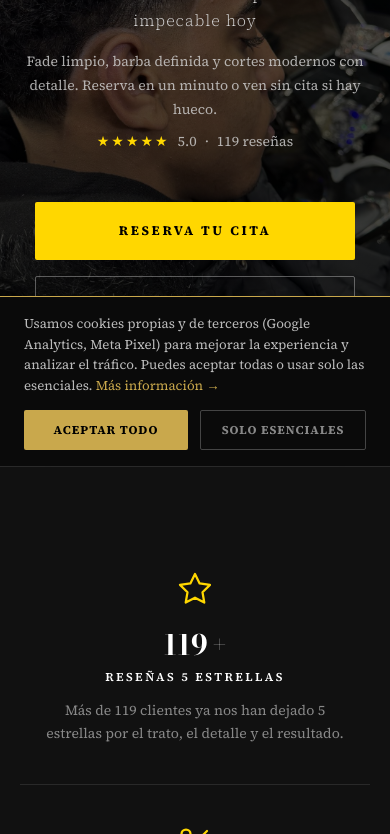
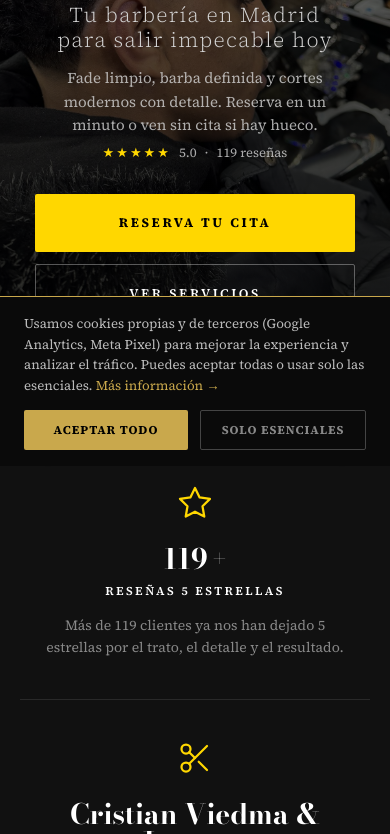
Before and after one commit to Cuchmequena/Initial-Faded-Barbershop-website, a plain HTML site: page index.html in a window 390 px wide. Shown: the part 378-1212 px from the top of the page. Drawn offline with nearby package versions, Linux system fonts and the light colour scheme.

Commit message:
Add files via upload

```diff
--- a/_data/home.json
+++ b/_data/home.json
@@ -17,7 +17,7 @@
   "whyus_reviews_desc": "Más de 119 clientes ya nos han dejado 5 estrellas por el trato, el detalle y el resultado.",
   "whyus_barbers_title": "Barberos Expertos",
   "whyus_barbers_desc": "Auténticos artistas del corte y el diseño",
-  "whyus_barbers_names": "Cristian & Jennson",
+  "whyus_barbers_names": "Cristian Viedma & Jennson",
   "whyus_barbers_text": "Te escuchamos, te asesoramos y ejecutamos un corte limpio que encaja contigo.",
   "whyus_loyalty_desc": "Empiezas a sumar desde la primera visita y el 6º corte te sale gratis.",
   "whyus_reviews_title": "Reseñas 5 Estrellas",
--- a/_data/team.json
+++ b/_data/team.json
@@ -1,7 +1,7 @@
 {
   "members": [
     {
-      "name": "Cristian Vieda",
+      "name": "Cristian Viedma",
       "role": "Barbero Especialista",
       "desc": "Especialista en cortes de precisión y diseños a medida. Valorado 5 estrellas por su atención al detalle y su capacidad para transformar cada corte en algo único.",
       "photo": "/assets/images/galeria/g3.jpg",
--- a/assets/css/styles.css
+++ b/assets/css/styles.css
@@ -510,6 +510,16 @@ address { font-style: normal; }
   height: 100%;
   object-fit: cover;
   object-position: center center;
+  opacity: 0;
+  transition: opacity 0.4s ease;
+}
+
+.hero-video.is-ready {
+  opacity: 1;
+}
+
+.hero--image-only .hero-media {
+  display: none;
 }
 
 .hero-overlay {
@@ -526,6 +536,7 @@ address { font-style: normal; }
 .hero-content {
   position: relative;
   z-index: 1;
+  width: min(100%, 760px);
   max-width: 760px;
 }
 
@@ -559,6 +570,10 @@ address { font-style: normal; }
   color: var(--color-gray);
   letter-spacing: 0.06em;
   margin-bottom: 16px;
+  max-width: 28ch;
+  margin-left: auto;
+  margin-right: auto;
+  text-wrap: balance;
 }
 
 .hero-text {
@@ -569,6 +584,14 @@ address { font-style: normal; }
   flex-direction: column;
   align-items: center;
   gap: 8px;
+  max-width: 42ch;
+  margin-left: auto;
+  margin-right: auto;
+  line-height: 1.6;
+}
+
+.hero-text > span:first-child {
+  text-wrap: pretty;
 }
 
 .hero-rating {
@@ -576,6 +599,8 @@ address { font-style: normal; }
   align-items: center;
   gap: 8px;
   font-size: 14px;
+  flex-wrap: wrap;
+  justify-content: center;
 }
 
 .stars {
@@ -2228,13 +2253,53 @@ address { font-style: normal; }
     --header-h: 64px;
   }
 
+  .hero {
+    min-height: auto;
+    background-position: center center;
+    padding: calc(var(--header-h) + var(--notice-h) + 44px) var(--container-pad) 56px;
+  }
+
+  .hero-content {
+    width: 100%;
+    max-width: 520px;
+  }
+
+  .hero-eyebrow {
+    margin-bottom: 18px;
+    letter-spacing: 0.18em;
+  }
+
+  .hero-logo-h1 {
+    margin-bottom: 18px;
+  }
+
+  .hero-logo-img {
+    width: min(78vw, 340px);
+  }
+
+  .hero-subtitle {
+    font-size: clamp(18px, 5.4vw, 24px);
+    line-height: 1.2;
+    margin-bottom: 14px;
+  }
+
+  .hero-text {
+    max-width: 34ch;
+    margin-bottom: 32px;
+    font-size: 15px;
+    line-height: 1.55;
+  }
+
+  .hero-rating {
+    font-size: 13px;
+    line-height: 1.4;
+  }
+
   .hero-actions {
     flex-direction: column;
     align-items: center;
-  }
-
-  .hero-media {
-    display: none;
+    width: 100%;
+    gap: 12px;
   }
 
   .notice-bar__item {
@@ -2254,6 +2319,10 @@ address { font-style: normal; }
     width: 100%;
     max-width: 320px;
     justify-content: center;
+  }
+
+  .scroll-indicator {
+    bottom: 18px;
   }
 
   .services-grid {
--- a/index.html
+++ b/index.html
@@ -73,7 +73,7 @@
       "https://www.fadedbarbershopmadrid.com/assets/images/logo.png",
       "https://www.fadedbarbershopmadrid.com/assets/images/hero-bg.jpg"
     ],
-    "description": "Barbería premium en Madrid especializada en fades, degradados y diseños de barba. Barberos expertos Cristian y Jennson en Ciudad Lineal.",
+  "description": "Barbería premium en Madrid especializada en fades, degradados y diseños de barba. Barberos expertos Cristian Viedma y Jennson en Ciudad Lineal.",
     "address": {
       "@type": "PostalAddress",
       "streetAddress": "Avenida del Marqués de Corbera, 37",
@@ -188,13 +188,16 @@
     <section id="inicio" class="hero" aria-label="Sección de bienvenida">
       <div class="hero-media" aria-hidden="true">
         <video class="hero-video"
+               id="heroVideo"
                autoplay
                muted
                loop
                playsinline
-               preload="metadata"
-               poster="assets/images/hero-bg.jpg">
-          <source src="assets/images/C0538_3.mp4" type="video/mp4">
+               preload="none"
+               poster="assets/images/hero-bg.jpg"
+               data-desktop-src="assets/images/hero-desktop.mp4"
+               data-mobile-src="assets/images/hero-mobile.mp4">
+          <source type="video/mp4">
         </video>
       </div>
       <div class="hero-overlay" aria-hidden="true"></div>
@@ -262,7 +265,7 @@
                 <line x1="8.12" y1="8.12" x2="12" y2="12"/>
               </svg>
             </div>
-            <div class="feature-number" id="whyusBarbersNames">Cristian & Jennson</div>
+            <div class="feature-number" id="whyusBarbersNames">Cristian Viedma & Jennson</div>
             <h3 class="feature-title" id="whyusBarbersTitle">Barberos Expertos</h3>
             <p class="feature-desc" id="whyusBarbersText">Barberos expertos en cortes modernos, fades, barbas y asesoramiento personalizado.</p>
           </article>
```
Also changed, not shown: 1 other file.
